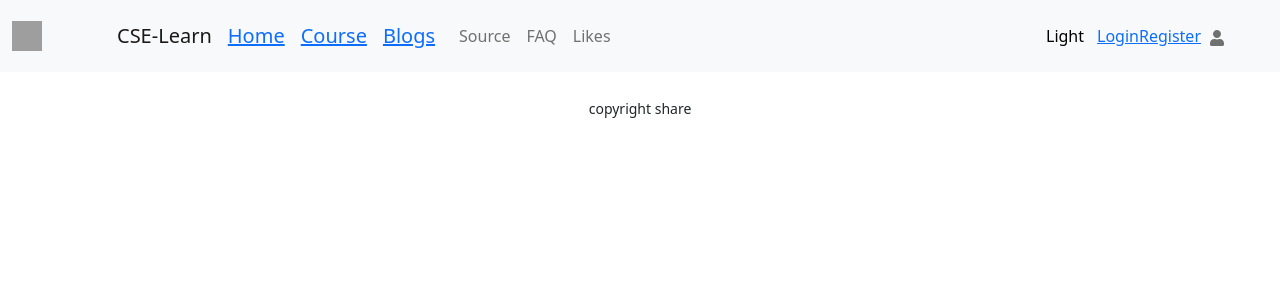
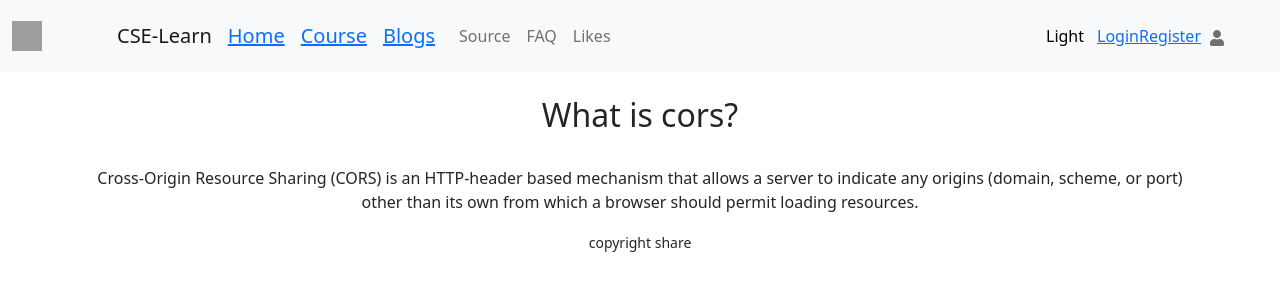
Before and after one commit to tushart681/assignment10-client-site, a React (Create React App) app: page /blogs in a window 1280 px wide. Shown: the top 300 px of the page. Built offline with nearby package versions, Linux system fonts and the light colour scheme; no server answers; grey boxes are pictures that could not be loaded.

Commit message:
6th update

```diff
--- a/src/pages/blogs/Blog.js
+++ b/src/pages/blogs/Blog.js
@@ -3,7 +3,9 @@ import React from 'react';
 const Blog = () => {
     return (
         <div>
-
+            <h2>What is cors?</h2>
+            <br />
+            <p>Cross-Origin Resource Sharing (CORS) is an HTTP-header based mechanism that allows a server to indicate any origins (domain, scheme, or port) other than its own from which a browser should permit loading resources.</p>
         </div>
     );
 };
```
